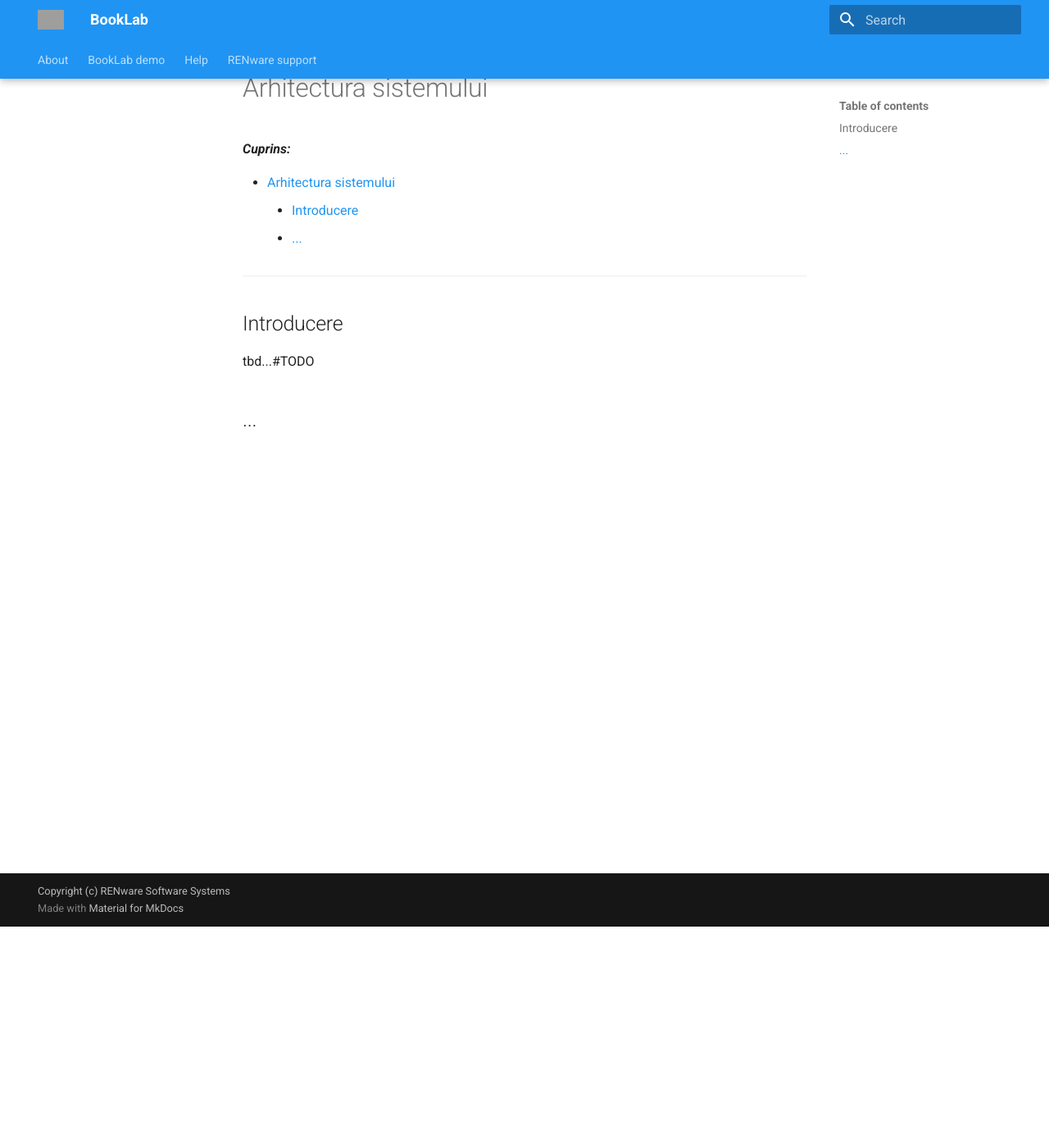
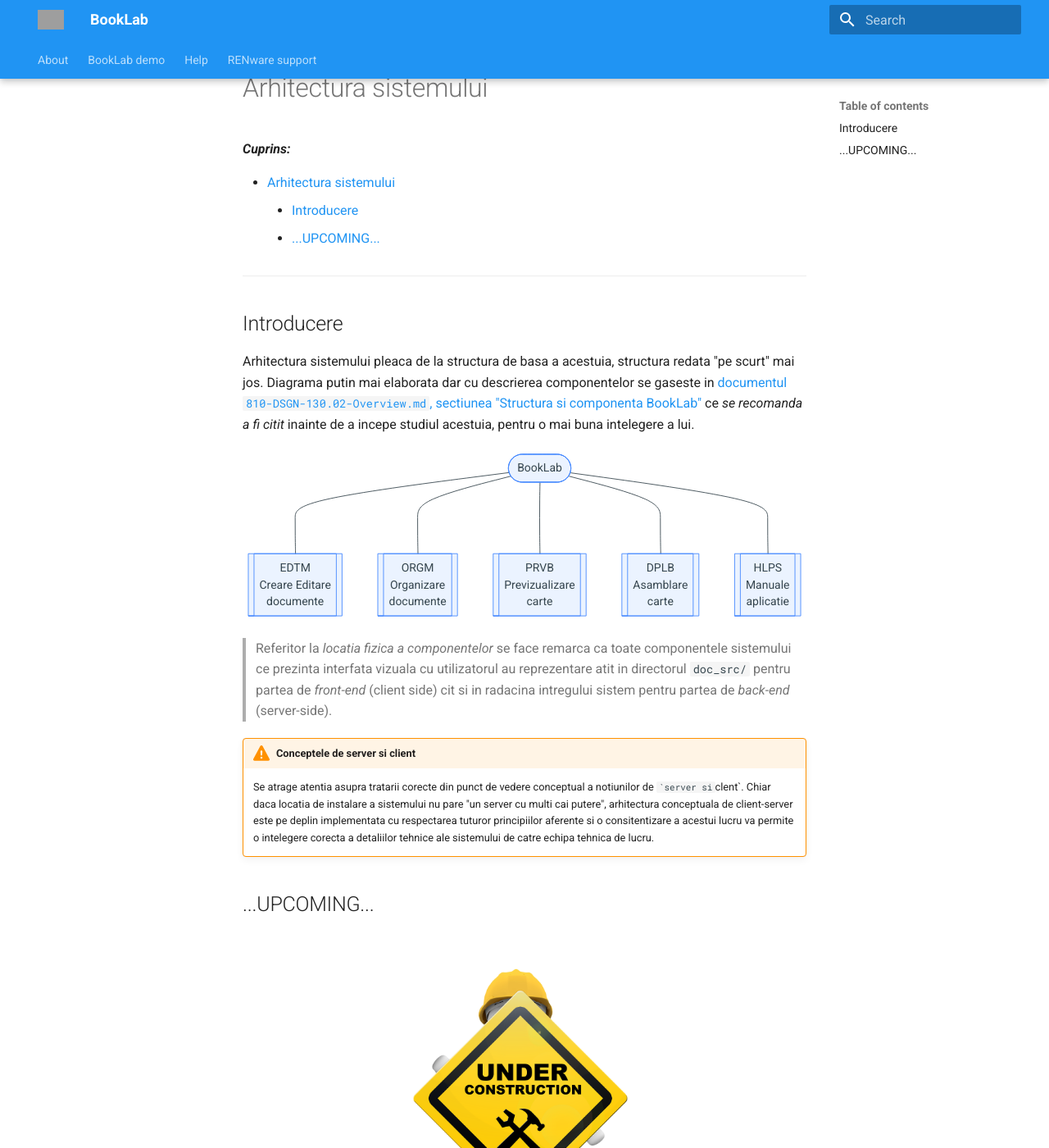
Before and after one commit to petre-renware/booklab, an MkDocs documentation site: the page built from doc_src/help/810-DSGN-810.02-System_Landscape.md, in a window 1280 px wide and 1400 px high, scrolled down 270 px. Shown: the whole window at 82% size. Built offline with MkDocs 1.6.1 and Material for MkDocs 9.7.7, drawn with Linux system fonts in a browser that asks for light colours; grey boxes are pictures that could not be loaded.

````diff
--- a/doc_src/help/810-DSGN-810.02-System_Landscape.md
+++ b/doc_src/help/810-DSGN-810.02-System_Landscape.md
@@ -19,9 +19,36 @@
 
 ## Introducere
 
-tbd...#TODO
+Arhitectura sistemului pleaca de la structura de basa a acestuia, structura redata "pe scurt" mai jos. Diagrama putin mai elaborata dar cu descrierea componentelor se gaseste in [documentul `810-DSGN-130.02-Overview.md`, sectiunea "Structura si componenta BookLab"](./810-DSGN-130.02-Overview.md#structura-si-componenta-booklab) ce *se recomanda a fi citit* inainte de a incepe studiul acestuia, pentru o mai buna intelegere a lui.
+
+
+``` mermaid
+graph TD
+    bklab([BookLab])
+    edtm[[EDTM \n Creare Editare \n documente]]
+    orgm[[ORGM \n Organizare \n documente]]
+    prvm[[PRVB \n Previzualizare \n carte]]
+    dplm[[DPLB \n Asamblare \n carte]]
+    hlps[[HLPS \n Manuale \n aplicatie]]
+
+    bklab ---- edtm
+    bklab ---- orgm
+    bklab ---- prvm
+    bklab ---- dplm
+    bklab ---- hlps
+```
+
+>Referitor la *locatia fizica a componentelor* se face remarca ca toate componentele sistemului ce prezinta interfata vizuala cu utilizatorul au reprezentare atit in directorul `doc_src/` pentru partea de *front-end* (client side) cit si in radacina intregului sistem pentru partea de *back-end* (server-side).
+
+
+!!! warning "Conceptele de server si client"
+    Se atrage atentia asupra tratarii corecte din punct de vedere conceptual a notiunilor de ``server  si `clent`. Chiar daca locatia de instalare a sistemului nu pare "un server cu multi cai putere", arhitectura conceptuala de client-server este pe deplin implementata cu respectarea tuturor principiilor aferente si o consitentizare a acestui lucru va permite o intelegere corecta a detaliilor tehnice ale sistemului de catre echipa tehnica de lucru.
 
 
 
 
-## ...
+
+
+## ...UPCOMING...
+
+![wip doc](../pictures/under_maintenance.png)
````
Also changed, not shown: CHANGELOG.md (+1 -0 lines).
